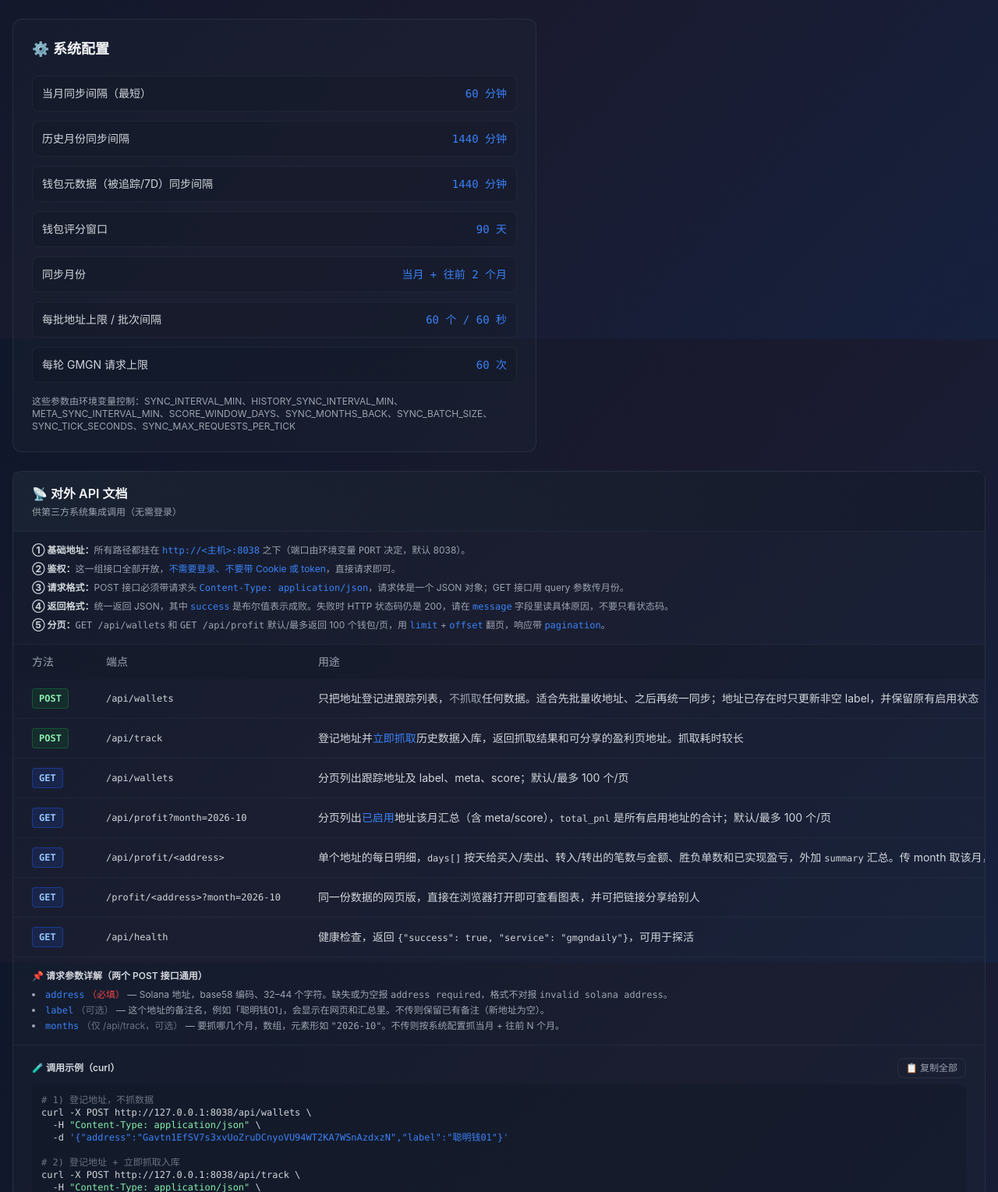
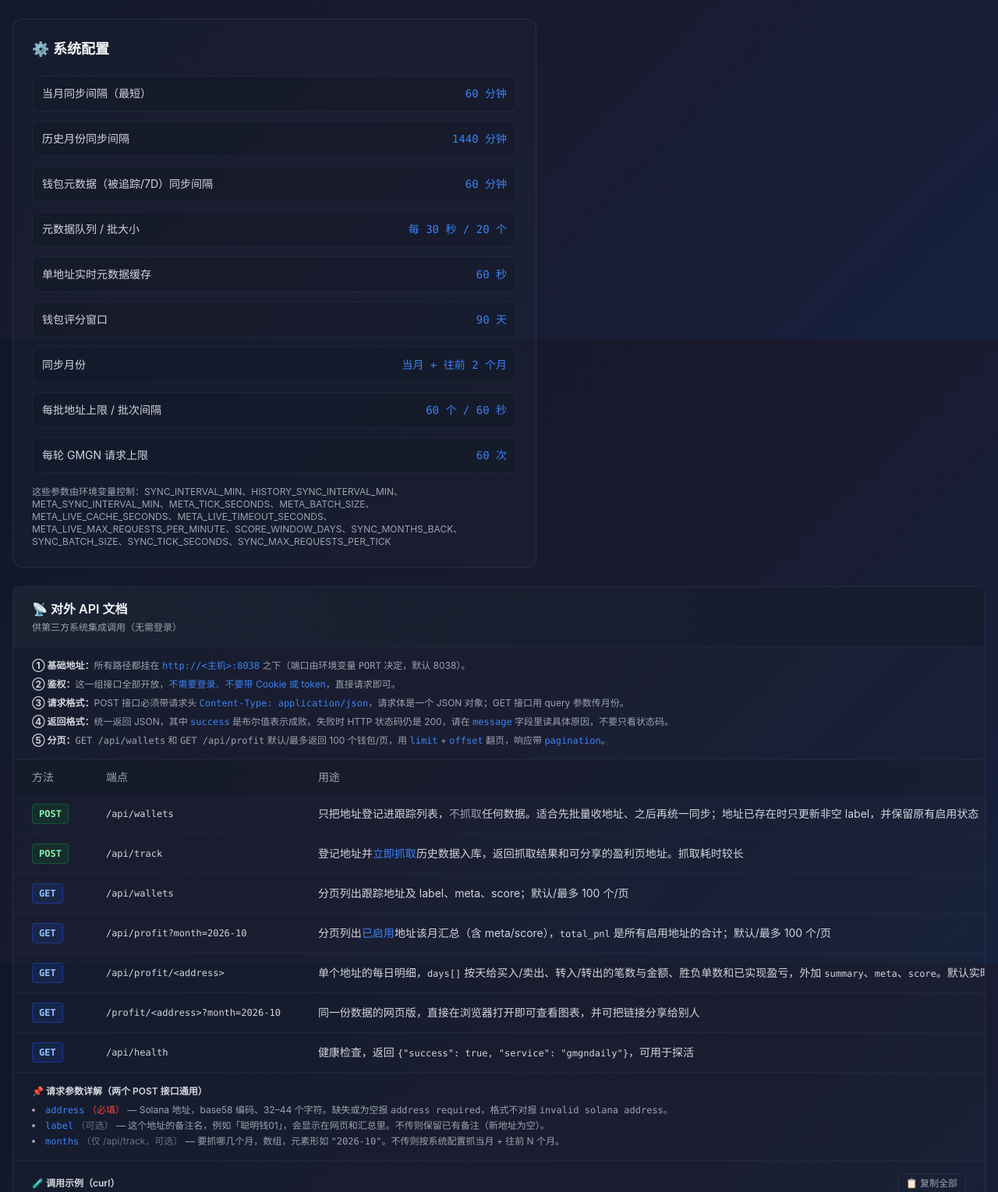
Before and after one commit to zhibite/solFnl, a FastAPI app: page /config in a window 1280 px wide. Shown: the part 365-1894 px from the top of the page at 78% size. Run offline with FastAPI, Linux system fonts and the light colour scheme; the visitor is signed in with stand-in values (Sample User, id 1); some libraries are stand-ins or nearby versions.

Commit message:
feat: refresh wallet meta independently and score faster
- add a dedicated queue for GMGN follow/remark/7d metadata
- live-refresh meta for single-address API and pages with a 60s cache
- recompute wallet scores immediately after meta or profit updates
- expose meta freshness settings and mark provisional scores
- speed up the startup score backfill
- include the wide-layout tweak in base.html

Co-Authored-By: Claude Code <noreply@anthropic.com>

```diff
--- a/app/app.py
+++ b/app/app.py
@@ -9,7 +9,11 @@ Env:  DATABASE_PATH (default /data/gmgndaily.db)
       HISTORY_SYNC_INTERVAL_MIN (default 1440)
       SYNC_TICK_SECONDS (default 60), SYNC_BATCH_SIZE (default 60)
       SYNC_MAX_REQUESTS_PER_TICK (default 60)
-      META_SYNC_INTERVAL_MIN (default 1440)
+      META_SYNC_INTERVAL_MIN (default 60)
+      META_TICK_SECONDS (default 30), META_BATCH_SIZE (default 20)
+      META_LIVE_CACHE_SECONDS (default 60)
+      META_LIVE_TIMEOUT_SECONDS (default 10)
+      META_LIVE_MAX_REQUESTS_PER_MINUTE (default 60)
       SCORE_WINDOW_DAYS (default 90)
       SYNC_LOG_RETENTION_DAYS (default 7), TRACK_MAX_CONCURRENT (default 4)
 """
@@ -20,6 +24,7 @@ import logging
 import os
 import secrets
 import sys
+import threading
 import time
 from contextlib import asynccontextmanager
 from datetime import datetime, timedelta, timezone
@@ -56,7 +61,15 @@ SYNC_MAX_REQUESTS_PER_TICK = max(
     int(os.getenv("SYNC_MAX_REQUESTS_PER_TICK", "60")), 1)
 SYNC_LOG_RETENTION_DAYS = max(int(os.getenv("SYNC_LOG_RETENTION_DAYS", "7")), 1)
 META_SYNC_INTERVAL_MIN = max(
-    int(os.getenv("META_SYNC_INTERVAL_MIN", "1440")), 1)
+    int(os.getenv("META_SYNC_INTERVAL_MIN", "60")), 1)
+META_TICK_SECONDS = max(int(os.getenv("META_TICK_SECONDS", "30")), 5)
+META_BATCH_SIZE = max(int(os.getenv("META_BATCH_SIZE", "20")), 1)
+META_LIVE_CACHE_SECONDS = max(
+    int(os.getenv("META_LIVE_CACHE_SECONDS", "60")), 5)
+META_LIVE_TIMEOUT_SECONDS = max(
+    int(os.getenv("META_LIVE_TIMEOUT_SECONDS", "10")), 3)
+META_LIVE_MAX_REQUESTS_PER_MINUTE = max(
+    int(os.getenv("META_LIVE_MAX_REQUESTS_PER_MINUTE", "60")), 1)
 SCORE_WINDOW_DAYS = max(int(os.getenv("SCORE_WINDOW_DAYS", "90")), 1)
 TRACK_MAX_CONCURRENT = max(int(os.getenv("TRACK_MAX_CONCURRENT", "4")), 1)
 CHAIN = os.getenv("CHAIN", "solana")
@@ -122,12 +135,13 @@ def require_login(request: Request):
 # app.router.lifespan_context after the fact is ignored in FastAPI>=0.115).
 @asynccontextmanager
 async def lifespan(app: FastAPI):
-    global _sync_task, _score_task
+    global _sync_task, _score_task, _meta_task
     _sync_task = asyncio.create_task(_sync_loop())
     _score_task = asyncio.create_task(_score_backfill_loop())
+    _meta_task = asyncio.create_task(_meta_loop())
     log.info("[START] gmgndaily ready")
     yield
-    for task in (_sync_task, _full_sync_task, _score_task):
+    for task in (_sync_task, _full_sync_task, _score_task, _meta_task):
         if task and not task.done():
             task.cancel()
             try:
@@ -252,6 +266,7 @@ def _pop_score(row: Dict[str, Any]) -> Optional[Dict[str, Any]]:
         "value": round(_as_float(raw.get("value")), 1),
         "grade": raw.get("grade") or "",
         "window_days": _as_int(raw.get("window_days")) or SCORE_WINDOW_DAYS,
+        "meta_available": bool(_as_int(raw.get("meta_available"))),
         "components": detail.get("components") or {},
         "metrics": detail.get("metrics") or {},
         "updated_at": raw.get("updated_at"),
@@ -331,6 +346,23 @@ def _limit_offset(request: Request) -> tuple[int, int]:
     return limit, max(0, offset)
 
 
+# Global burst guard for on-demand meta refreshes (public endpoints can be
+# called by anyone). Each refresh normally costs two GMGN GETs.
+_live_meta_lock = threading.Lock()
+_live_meta_hits: List[float] = []
+
+
+def _live_meta_allowed(cost: int = 2) -> bool:
+    now = time.monotonic()
+    with _live_meta_lock:
+        _live_meta_hits[:] = [t for t in _live_meta_hits
+                              if now - t < 60]
+        if len(_live_meta_hits) + cost > META_LIVE_MAX_REQUESTS_PER_MINUTE:
+            return False
+        _live_meta_hits.extend([now] * cost)
+        return True
+
+
 # ============ sync engine ============
 _sync_state: Dict[str, Any] = {
     "running": False,
@@ -342,6 +374,7 @@ _sync_state: Dict[str, Any] = {
 _sync_task: Optional[asyncio.Task] = None
 _full_sync_task: Optional[asyncio.Task] = None
 _score_task: Optional[asyncio.Task] = None
+_meta_task: Optional[asyncio.Task] = None
 
 # Bounds concurrent /api/track syncs so public callers can't spawn unbounded
 # worker threads (each call may make up to 3 upstream requests).
@@ -373,16 +406,13 @@ def recompute_wallet_score(wallet: str) -> Dict[str, Any]:
     return result
 
 
-def sync_wallet_meta(wallet: str) -> Dict[str, Any]:
+def sync_wallet_meta(wallet: str, timeout: int = 25) -> Dict[str, Any]:
     """Fetch and store public GMGN wallet stats (follow/remark + 7d)."""
     db = get_db()
     try:
-        meta = fetch_wallet_meta(wallet, chain=CHAIN)
+        meta = fetch_wallet_meta(wallet, chain=CHAIN, timeout=timeout)
         db.upsert_wallet_meta(wallet, meta)
-        partial = meta.get("last_error") or ""
-        if partial:
-            log.warning("[META] %s partial: %s", wallet[:8], partial)
-        return {"wallet": wallet, "ok": True, "partial_error": partial}
+        return {"wallet": wallet, "ok": True}
     except Exception as e:
         log.warning("[META] %s failed: %s", wallet[:8], e)
         try:
@@ -390,6 +420,55 @@ def sync_wallet_meta(wallet: str) -> Dict[str, Any]:
         except Exception:
             pass
         return {"wallet": wallet, "ok": False, "error": str(e)}
+
+
+def sync_wallet_meta_and_score(wallet: str, timeout: int = 25
+                               ) -> Dict[str, Any]:
+    """Refresh meta and immediately recompute the wallet score."""
+    result = sync_wallet_meta(wallet, timeout=timeout)
+    try:
+        result["score"] = recompute_wallet_score(wallet)
+    except Exception as e:
+        log.warning("[SCORE] %s recompute failed: %s", wallet[:8], e)
+    return result
+
+
+def ensure_wallet_meta(wallet: str,
+                       max_age_seconds: Optional[int] = None
+                       ) -> Optional[Dict[str, Any]]:
+    """Return fresh meta; fetch on demand when older than the live cache.
+
+    A recent failed snapshot is returned as-is for the cache window (so a
+    broken upstream is not retried on every request). The global rate guard
+    prevents public callers from hammering GMGN.
+    """
+    db = get_db()
+    if not db.get_wallet(wallet):
+        return None
+    max_age = (META_LIVE_CACHE_SECONDS if max_age_seconds is None
+               else max_age_seconds)
+    meta = db.get_wallet_meta(wallet)
+    fresh = False
+    if meta and meta.get("fetched_at"):
+        try:
+            age = (datetime.now(timezone.utc)
+                   - datetime.fromisoformat(meta["fetched_at"])).total_seconds()
+            fresh = 0 <= age <= max_age
+        except (TypeError, ValueError):
+            pass
+    if not fresh and _live_meta_allowed():
+        try:
+            sync_wallet_meta_and_score(wallet,
+                                       timeout=META_LIVE_TIMEOUT_SECONDS)
+        except Exception as e:
+            log.warning("[META] live %s failed: %s", wallet[:8], e)
+    meta = db.get_wallet_meta(wallet)
+    if db.get_wallet_score(wallet) is None:
+        try:
+            recompute_wallet_score(wallet)
+        except Exception as e:
+            log.warning("[SCORE] %s recompute failed: %s", wallet[:8], e)
+    return meta
 
 
 def sync_one_wallet(wallet: str, months: List[str]) -> Dict[str, Any]:
@@ -419,10 +498,6 @@ def sync_one_wallet(wallet: str, months: List[str]) -> Dict[str, Any]:
                               "error_code": code})
             log.warning("[SYNC] %s/%s failed: %s", wallet[:8], month, err_msg)
 
-    meta_synced = False
-    if db.wallet_meta_due(wallet, META_SYNC_INTERVAL_MIN):
-        meta_synced = bool(sync_wallet_meta(wallet).get("ok"))
-
     score = None
     try:
         score = recompute_wallet_score(wallet)
@@ -430,8 +505,7 @@ def sync_one_wallet(wallet: str, months: List[str]) -> Dict[str, Any]:
         log.warning("[SCORE] %s failed: %s", wallet[:8], e)
 
     return {"wallet": wallet, "total_days": total_days, "months": per_month,
-            "meta": db.get_wallet_meta(wallet), "meta_synced": meta_synced,
-            "score": score}
+            "meta": db.get_wallet_meta(wallet), "score": score}
 
 
 def _session_expired(result: Dict[str, Any]) -> bool:
@@ -455,7 +529,6 @@ def _summarize_results(results: List[Dict[str, Any]], months: List[str],
         "failed": len(results) - ok_wallets,
         "total_days": sum(r.get("total_days", 0) for r in results),
         "requests": sum(len(r.get("months", [])) for r in results),
-        "meta_updated": sum(1 for r in results if r.get("meta_synced")),
         "scored": sum(1 for r in results if r.get("score")),
         "session_expired": session_expired,
         "errors": errors,
@@ -544,7 +617,7 @@ def sync_due_batch(limit: Optional[int] = None) -> Dict[str, Any]:
     targets = _trim_targets_by_budget(targets, SYNC_MAX_REQUESTS_PER_TICK)
     if not targets:
         return {"months": months, "wallets": 0, "ok": 0, "failed": 0,
-                "total_days": 0, "requests": 0, "meta_updated": 0,
+                "total_days": 0, "requests": 0,
                 "scored": 0, "session_expired": False, "errors": []}
     summary = _sync_wallet_list(targets, months)
     _sync_state["last_run"] = datetime.now(timezone.utc).isoformat()
@@ -594,7 +667,7 @@ async def _score_backfill_loop():
     while True:
         try:
             addresses = await asyncio.to_thread(
-                get_db().list_wallets_missing_score, 200)
+                get_db().list_wallets_missing_score, 500)
             if not addresses:
                 await asyncio.sleep(3600)
                 continue
@@ -604,12 +677,36 @@ async def _score_backfill_loop():
                 except Exception as e:
                     log.warning("[SCORE] %s failed: %s", address[:8], e)
             log.info("[SCORE] backfilled %d wallets", len(addresses))
-            await asyncio.sleep(1)
+            await asyncio.sleep(0.5)
         except asyncio.CancelledError:
             raise
         except Exception as e:
             log.exception("[SCORE] backfill error: %s", e)
             await asyncio.sleep(60)
+
+
+async def _meta_loop():
+    """Refresh follow/remark + 7d metadata independently of profit sync."""
+    log.info("[META] queue start tick=%ss batch=%d stale=%dmin",
+             META_TICK_SECONDS, META_BATCH_SIZE, META_SYNC_INTERVAL_MIN)
+    while True:
+        try:
+            addresses = await asyncio.to_thread(
+                get_db().list_wallets_meta_due,
+                META_SYNC_INTERVAL_MIN, META_BATCH_SIZE)
+            if addresses:
+                for address in addresses:
+                    try:
+                        await asyncio.to_thread(
+                            sync_wallet_meta_and_score, address, 25)
+                    except Exception as e:
+                        log.warning("[META] %s failed: %s", address[:8], e)
+                log.info("[META] batch done: %d", len(addresses))
+        except asyncio.CancelledError:
+            raise
+        except Exception as e:
+            log.exception("[META] queue error: %s", e)
+        await asyncio.sleep(META_TICK_SECONDS)
 
 
 def _safe_next(next_url: str) -> str:
@@ -695,6 +792,7 @@ def wallets_page(request: Request):
 def wallet_detail(request: Request, address: str):
     db = get_db()
     month = _month_param(request)
+    ensure_wallet_meta(address)
     days = [dict(d) for d in db.get_daily(address, month)]
     summary = db.get_month_summary(address, month)
     wallet = db.get_wallet(address) or {}
@@ -718,6 +816,7 @@ def profit_page(request: Request, address: str):
     """Standalone public profit page for one address (shareable, no login)."""
     db = get_db()
     month = _month_param(request)
+    ensure_wallet_meta(address)
     days = [dict(d) for d in db.get_daily(address, month)]
     summary = db.get_month_summary(address, month)
     wallet = db.get_wallet(address) or {}
@@ -762,6 +861,9 @@ def config_page(request: Request):
         "interval": SYNC_INTERVAL_MIN,
         "history_interval": HISTORY_SYNC_INTERVAL_MIN,
         "meta_interval": META_SYNC_INTERVAL_MIN,
+        "meta_tick": META_TICK_SECONDS,
+        "meta_batch": META_BATCH_SIZE,
+        "meta_live_cache": META_LIVE_CACHE_SECONDS,
         "score_window": SCORE_WINDOW_DAYS,
         "months_back": SYNC_MONTHS_BACK,
         "batch_size": SYNC_BATCH_SIZE,
@@ -1004,6 +1106,15 @@ async def api_sync_wallet(request: Request):
     except Exception as e:
         log.warning("[SYNC-ONE] %s failed: %s", address[:10], e)
         return {"success": False, "message": str(e)}
+    # Manual refresh also refreshes follow/remark/7d + score immediately.
+    try:
+        await asyncio.to_thread(sync_wallet_meta_and_score, address,
+                                META_LIVE_TIMEOUT_SECONDS)
+        res["meta"] = db.get_wallet_meta(address)
+        res["score"] = db.get_wallet_score(address)
+    except Exception as e:
+        log.warning("[SYNC-ONE] %s meta refresh failed: %s",
+                    address[:10], e)
     ok_months = [m for m in res["months"] if "error" not in m]
     if not ok_months:
         return {"success": False, "message": "sync failed",
@@ -1078,6 +1189,16 @@ async def api_track(request: Request):
         async with _track_lock:
             _track_inflight -= 1
 
+    # New addresses should return fresh follow/remark/7d data immediately.
+    try:
+        await asyncio.to_thread(sync_wallet_meta_and_score, address,
+                                META_LIVE_TIMEOUT_SECONDS)
+        res["meta"] = db.get_wallet_meta(address)
+        res["score"] = db.get_wallet_score(address)
+    except Exception as e:
+        log.warning("[TRACK] %s meta refresh failed: %s",
+                    address[:10], e)
+
     ok_months = [m for m in res["months"] if "error" not in m]
     if not ok_months:
         errs = "; ".join(f"{m['month']}: {m['error']}"
@@ -1101,7 +1222,8 @@ async def api_track(request: Request):
 
 
 @app.get("/api/profit/{address}")
-def api_profit(address: str, month: Optional[str] = None):
+def api_profit(address: str, month: Optional[str] = None,
+               refresh: bool = True):
     """Daily profit rows of one wallet. month='YYYY-MM' optional.
 
     状态返回（HTTP 均为 200，用 status 字段区分）：
@@ -1147,6 +1269,10 @@ def api_profit(address: str, month: Optional[str] = None):
                     "description": "登记该地址并立即抓取历史盈利数据",
                 },
             }
+
+        # 单地址查询默认拉一次最新的关注/备注/7D 数据（60 秒缓存）
+        if refresh:
+            ensure_wallet_meta(address)
 
         # 查询日常数据
         days = db.get_daily(address, month)
--- a/app/templates/base.html
+++ b/app/templates/base.html
@@ -39,7 +39,7 @@
 </head>
 <body class="text-gray-100 min-h-screen">
     <nav class="sticky top-0 z-50 bg-gray-900/80 backdrop-blur border-b border-gray-700/50">
-        <div class="max-w-7xl mx-auto px-4">
+        <div class="{% if wide %}w-full px-6{% else %}max-w-7xl mx-auto px-4{% endif %}">
             <div class="flex items-center justify-between h-16">
                 <div class="flex items-center space-x-8">
                     <a href="/" class="text-2xl font-bold bg-gradient-to-r from-primary to-blue-500 bg-clip-text text-transparent">GMGN Daily</a>
@@ -60,11 +60,11 @@
             </div>
         </div>
     </nav>
-    <main class="max-w-7xl mx-auto px-4 py-8">
+    <main class="{% if wide %}w-full px-6{% else %}max-w-7xl mx-auto px-4{% endif %} py-8">
         {% block content %}{% endblock %}
     </main>
     <footer class="border-t border-gray-700/50 mt-12 py-6 text-center text-sm text-gray-500">
-        <div class="max-w-7xl mx-auto">GMGN Daily · Solana 钱包日盈利监控系统</div>
+        <div class="{% if wide %}w-full px-6{% else %}max-w-7xl mx-auto{% endif %}">GMGN Daily · Solana 钱包日盈利监控系统</div>
     </footer>
     {% block scripts %}{% endblock %}
 </body>
--- a/app/templates/config.html
+++ b/app/templates/config.html
@@ -32,6 +32,14 @@
             <span class="font-mono font-medium text-primary">{{ meta_interval }} 分钟</span>
         </div>
         <div class="flex items-center justify-between p-3 rounded-lg bg-gray-900/30 border border-gray-700/30">
+            <span>元数据队列 / 批大小</span>
+            <span class="font-mono font-medium text-primary">每 {{ meta_tick }} 秒 / {{ meta_batch }} 个</span>
+        </div>
+        <div class="flex items-center justify-between p-3 rounded-lg bg-gray-900/30 border border-gray-700/30">
+            <span>单地址实时元数据缓存</span>
+            <span class="font-mono font-medium text-primary">{{ meta_live_cache }} 秒</span>
+        </div>
+        <div class="flex items-center justify-between p-3 rounded-lg bg-gray-900/30 border border-gray-700/30">
             <span>钱包评分窗口</span>
             <span class="font-mono font-medium text-primary">{{ score_window }} 天</span>
         </div>
@@ -48,7 +56,7 @@
             <span class="font-mono font-medium text-primary">{{ max_requests }} 次</span>
         </div>
     </div>
-    <p class="text-xs text-gray-400 mt-4">这些参数由环境变量控制：SYNC_INTERVAL_MIN、HISTORY_SYNC_INTERVAL_MIN、META_SYNC_INTERVAL_MIN、SCORE_WINDOW_DAYS、SYNC_MONTHS_BACK、SYNC_BATCH_SIZE、SYNC_TICK_SECONDS、SYNC_MAX_REQUESTS_PER_TICK</p>
+    <p class="text-xs text-gray-400 mt-4">这些参数由环境变量控制：SYNC_INTERVAL_MIN、HISTORY_SYNC_INTERVAL_MIN、META_SYNC_INTERVAL_MIN、META_TICK_SECONDS、META_BATCH_SIZE、META_LIVE_CACHE_SECONDS、META_LIVE_TIMEOUT_SECONDS、META_LIVE_MAX_REQUESTS_PER_MINUTE、SCORE_WINDOW_DAYS、SYNC_MONTHS_BACK、SYNC_BATCH_SIZE、SYNC_TICK_SECONDS、SYNC_MAX_REQUESTS_PER_TICK</p>
 </div>
 
 <!-- 对外 API 文档 -->
@@ -105,8 +113,8 @@
                 <tr class="hover:bg-gray-700/20 transition">
                     <td class="py-3 px-6"><span class="inline-block bg-blue-900/30 text-blue-300 px-2 py-1 rounded text-xs font-mono font-semibold border border-blue-700/50">GET</span></td>
                     <td class="py-3 px-6 font-mono text-xs text-gray-300">/api/profit/&lt;address&gt;</td>
-                    <td class="py-3 px-6 text-gray-300">单个地址的每日明细，<code class="font-mono text-xs">days[]</code> 按天给买入/卖出、转入/转出的笔数与金额、胜负单数和已实现盈亏，外加 <code class="font-mono text-xs">summary</code> 汇总。传 month 取该月，不传则取最近 500 天</td>
-                    <td class="py-3 px-6 font-mono text-xs text-gray-400">path: <span class="text-primary">&lt;address&gt;</span> · query: <span class="text-primary">month</span> (可选)</td>
+                    <td class="py-3 px-6 text-gray-300">单个地址的每日明细，<code class="font-mono text-xs">days[]</code> 按天给买入/卖出、转入/转出的笔数与金额、胜负单数和已实现盈亏，外加 <code class="font-mono text-xs">summary</code>、<code class="font-mono text-xs">meta</code>、<code class="font-mono text-xs">score</code>。默认实时刷新 meta（60 秒缓存），传 <code class="font-mono text-xs">refresh=0</code> 可跳过</td>
+                    <td class="py-3 px-6 font-mono text-xs text-gray-400">path: <span class="text-primary">&lt;address&gt;</span> · query: <span class="text-primary">month</span> (可选) · <span class="text-primary">refresh</span> (可选, 默认 1)</td>
                 </tr>
                 <tr class="hover:bg-gray-700/20 transition">
                     <td class="py-3 px-6"><span class="inline-block bg-blue-900/30 text-blue-300 px-2 py-1 rounded text-xs font-mono font-semibold border border-blue-700/50">GET</span></td>
--- a/app/templates/index.html
+++ b/app/templates/index.html
@@ -99,7 +99,7 @@
                     <td class="px-6 py-4 text-right">
                         {% if r.score_value is not none %}
                         <div class="text-lg font-bold {% if r.score_value >= 80 %}text-success{% elif r.score_value >= 60 %}text-primary{% elif r.score_value >= 40 %}text-warning{% else %}text-danger{% endif %}">
-                            {{ "%.1f"|format(r.score_value) }}
+                            {{ "%.1f"|format(r.score_value) }}{% if not r.score_meta_available %}<span class="text-warning text-sm" title="公开元数据尚未抓取，评分为暂定值">*</span>{% endif %}
                         </div>
                         <div class="text-xs text-gray-500">{{ r.score_grade }} · 100分制</div>
                         {% else %}<span class="text-gray-500">-</span>{% endif %}
--- a/app/templates/wallets.html
+++ b/app/templates/wallets.html
@@ -79,7 +79,7 @@
                     <td class="px-6 py-3 text-right">
                         {% if w.score_value is not none %}
                         <div class="text-lg font-bold {% if w.score_value >= 80 %}text-success{% elif w.score_value >= 60 %}text-primary{% elif w.score_value >= 40 %}text-warning{% else %}text-danger{% endif %}">
-                            {{ "%.1f"|format(w.score_value) }}
+                            {{ "%.1f"|format(w.score_value) }}{% if not w.score_meta_available %}<span class="text-warning text-sm" title="公开元数据尚未抓取，评分为暂定值">*</span>{% endif %}
                         </div>
                         <div class="text-xs text-gray-500">{{ w.score_grade }} · 100分制</div>
                         {% else %}<span class="text-gray-500">-</span>{% endif %}
```
Also changed, not shown: app/database.py (+29 -9 lines), app/verify_flow.py (+9 -0 lines), docker-compose.yml (+6 -1 lines), docs/API.md (+6 -3 lines), README.md, 2 other files.
